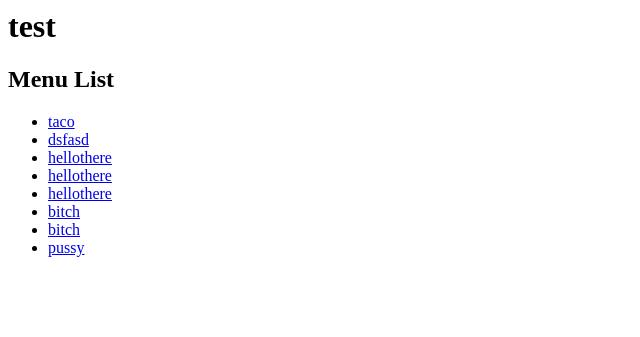
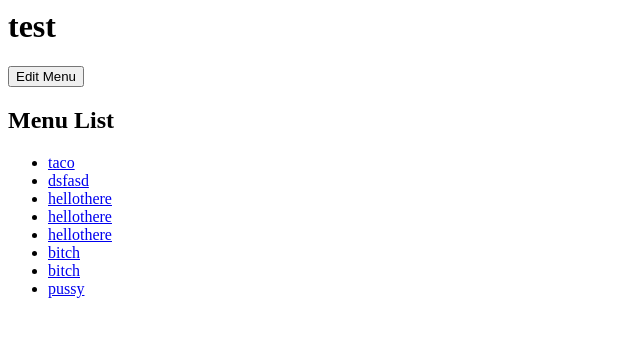
Before and after one commit to srh95/CSDS-393-Project-, a Django app: page /website/restaurant/1/ in a window 1280 px wide. Shown: the top 337 px of the page, without its empty margins (0-640 px from the left). Run offline with Django 3.2, Linux system fonts and the light colour scheme; data comes from the database, SQL or seed files in the repository; both versions use the stored data as it was after the commit.

Commit message:
Add menu item function

```diff
--- a/Project/website/forms.py
+++ b/Project/website/forms.py
@@ -6,6 +6,11 @@ class RegisterForm(forms.Form):
     username = forms.CharField(label='username', max_length=50, required=True)
     password1 = forms.CharField(label='password', max_length=50, required=True)
     password2 = forms.CharField(label='password*', max_length=50, required=True)
+
+class EditMenuForm(forms.Form):
+    menuitemname = forms.CharField(label='menuitemname',max_length=50, required=True)
+    menuitemdescription = forms.CharField(label='menuitemdescription', max_length=50, required=True)
+    menuitemprice = forms.IntegerField(label='menuitemprice', required=True)
 
 
     # def clean(self):
--- a/Project/website/templates/website/restaurant.html
+++ b/Project/website/templates/website/restaurant.html
@@ -1,4 +1,6 @@
 <h1> {{restaurant.restaurant_name}}  </h1>
+
+<button onclick="location.href='/website/restaurant/edit_menu/{{ restaurant_id  }}';">Edit Menu</button>
 
 <h2>Menu List</h2>
 
--- a/Project/website/urls.py
+++ b/Project/website/urls.py
@@ -9,5 +9,6 @@ urlpatterns = [
     path('restaurant/menu_list/<int:menu_item_id>/', views.menu_item, name='menuitem'),
     path('restaurant/menu_list/', views.menu_list, name='menulist'),
     path('restaurant/<int:restaurant_id>/', views.restaurant, name='restaurant'),
+    path('restaurant/edit_menu/<int:restaurant_id>/', views.edit_menu, name='editmenu'),
     path('restaurant/', views.restaurant_list, name='restaurants')
 ]
--- a/Project/website/views.py
+++ b/Project/website/views.py
@@ -4,6 +4,7 @@ from django.http import HttpResponseRedirect
 from django.template import loader
 from django.shortcuts import get_object_or_404, render, redirect
 from .forms import RegisterForm
+from .forms import EditMenuForm
 from django.core.exceptions import ValidationError
 from .models import (
     Order,
@@ -30,13 +31,31 @@ def menu_list(request):
 def restaurant(request, restaurant_id):
     restaurant = get_object_or_404(Restaurant, pk=restaurant_id)
     menu_list = MenuItem.objects.filter(restaurant__pk = restaurant_id)
-    context = {'restaurant' : restaurant, 'menu_list' : menu_list}
+    context = {'restaurant' : restaurant, 'menu_list' : menu_list, 'restaurant_id' : restaurant_id}
     return render(request, 'website/restaurant.html', context)
 
 def restaurant_list(request):
     restaurant_list = Restaurant.objects.all()
     context = {'restaurant_list': restaurant_list,}
     return render(request, 'website/restaurants.html', context)
+
+def edit_menu(request, restaurant_id):
+    restaurant = get_object_or_404(Restaurant, pk=restaurant_id)
+    if request.method == 'POST':
+        form = EditMenuForm(request.POST)
+        if form.is_valid():
+            database = MenuItem.objects.create(
+            restaurant = restaurant,
+            menu_item_name = form.cleaned_data['menuitemname'],
+            menu_item_description = form.cleaned_data['menuitemdescription'],
+            menu_item_price = form.cleaned_data['menuitemprice']
+            )
+            database.save()
+            url = '/website/restaurant/' + str(restaurant_id)
+            return HttpResponseRedirect(url)
+    else:
+        form = RegisterForm()
+    return render(request, 'website/edit_menu.html', {'form' : form, 'restaurant_id': restaurant_id})
 
 def register(request):
     if request.method == 'POST':
```
Also changed, not shown: Project/db.sqlite3.
